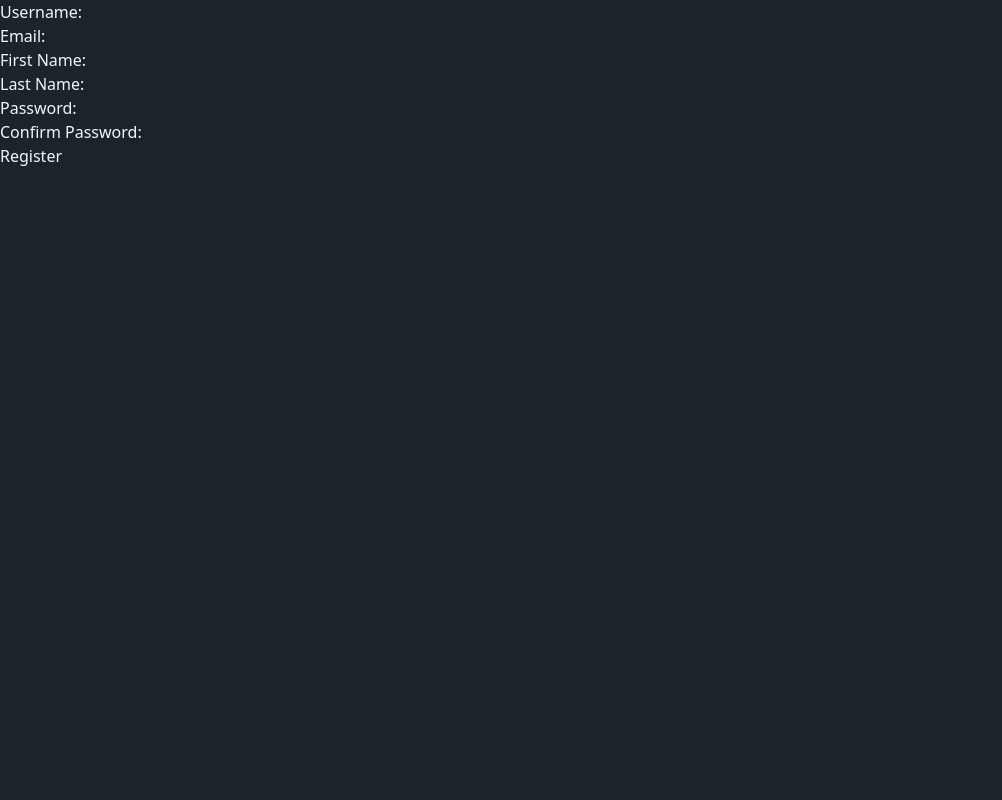
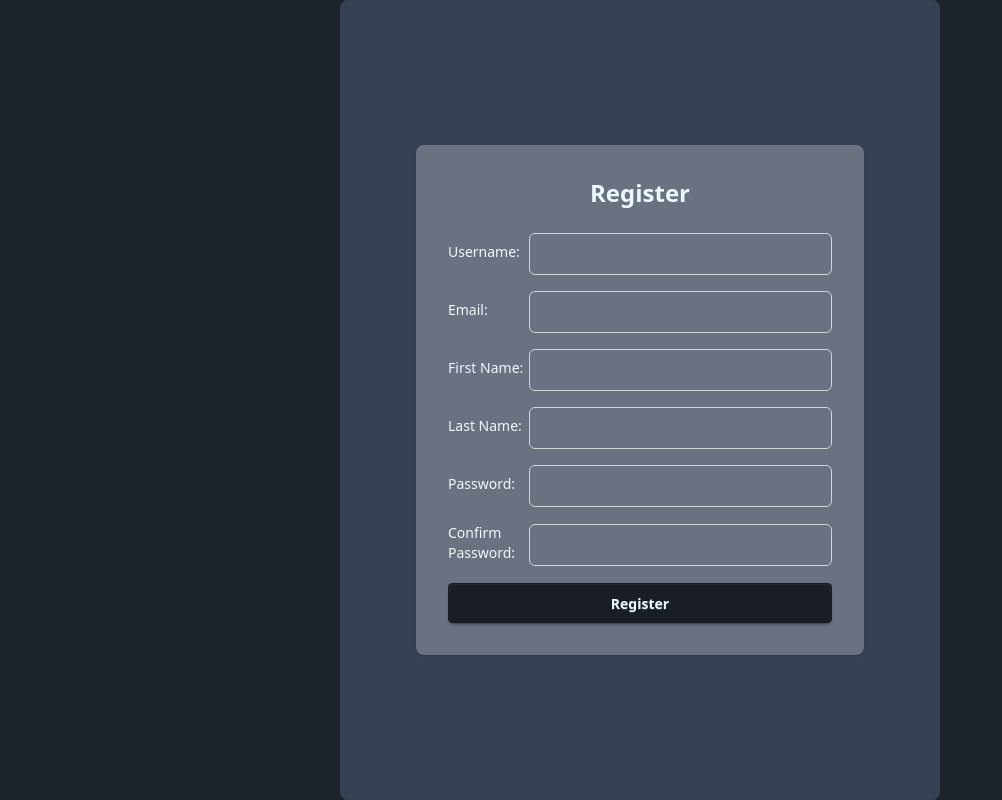
Before and after one commit to charlesmerriman/calculatorcapstoneclient, a React (Vite) app: page /register in a window 1280 px wide. Shown: the whole page, without its empty margins (0-1002 px from the left). Built offline with nearby package versions, Linux system fonts and the light colour scheme.

Commit message:
Finishing touches for MVP

```diff
--- a/src/components/auth/Login.tsx
+++ b/src/components/auth/Login.tsx
@@ -28,40 +28,54 @@ export const Login: React.FC = () => {
 	}
 
 	return (
-		<div>
-			<h2>Login</h2>
-			<form onSubmit={handleSubmit(handleLoginSubmit)}>
-				<div>
-					<label htmlFor="username">Username:</label>
+		<div className="min-h-screen flex flex-wrap justify-center items-center bg-gray-700 p-4 rounded-lg max-w-150 mx-auto">
+			<form
+				onSubmit={handleSubmit(handleLoginSubmit)}
+				className="shadow rounded-lg p-6 md:p-8 w-full max-w-md items-center justify-center bg-gray-500"
+			>
+				<h2 className="text-2xl font-semibold mb-6 w-full text-center">
+					Login
+				</h2>
+				<div className="mb-4 flex justify-center items-center">
+					<label
+						htmlFor="username"
+						className="block text-sm font-medium mb-1 mr-1 w-25"
+					>
+						Username:
+					</label>
 					<input
 						type="text"
 						id="username"
 						{...register("username", { required: "Username is required" })}
 						autoComplete="username"
+						className="w-full border border-gray-300 rounded-md px-3 py-2"
 					/>
 				</div>
-
-				<div>
-					<label htmlFor="password">Password:</label>
+				<div className="mb-4 flex justify-center items-center">
+					<label
+						htmlFor="password"
+						className="block text-sm font-medium mb-1 mr-1 w-25"
+					>
+						Password:
+					</label>
 					<input
 						type="password"
 						id="password"
 						{...register("password", { required: "Password is required" })}
 						autoComplete="current-password"
+						className="w-full border border-gray-300 rounded-md px-3 py-2"
 					/>
 				</div>
-
 				{errors.root && (
 					<div className="text-red-500">{errors.root.message}</div>
 				)}
-
-				<button type="submit" disabled={isSubmitting}>
+				<button type="submit" disabled={isSubmitting} className="btn w-full">
 					{isSubmitting ? "Loading..." : "Login"}
-				</button>
+				</button>{" "}
+				<section className="register-link text-center m-4">
+					<Link to="/register">Not a member yet?</Link>
+				</section>
 			</form>
-			<section className="register-link">
-				<Link to="/register">Not a member yet?</Link>
-			</section>
 		</div>
 	)
 }
--- a/src/components/auth/Register.tsx
+++ b/src/components/auth/Register.tsx
@@ -37,75 +37,116 @@ export const Register: React.FC = () => {
 	}
 
 	return (
-		<div>
-			<form onSubmit={handleSubmit(handleRegisterSubmit)}>
-				<div>
-					<label htmlFor="username">Username:</label>
+		<div className="min-h-screen flex flex-wrap justify-center items-center bg-gray-700 p-4 rounded-lg max-w-150 mx-auto">
+			<form
+				onSubmit={handleSubmit(handleRegisterSubmit)}
+				className="shadow rounded-lg p-6 md:p-8 w-full max-w-md items-center justify-center bg-gray-500"
+			>
+				<h2 className="text-2xl font-semibold mb-6 w-full text-center">
+					Register
+				</h2>
+				<div className="mb-4 flex justify-center items-center">
+					<label
+						htmlFor="username"
+						className="block text-sm font-medium mb-1 mr-1 w-25"
+					>
+						Username:
+					</label>
 					<input
 						type="text"
 						id="username"
 						{...register("username", { required: "Username is required" })}
 						autoComplete="username"
+						className="w-full border border-gray-300 rounded-md px-3 py-2"
 					/>
 					{errors.username && (
 						<span className="text-red-500">{errors.username.message}</span>
 					)}
 				</div>
 
-				<div>
-					<label htmlFor="email">Email:</label>
+				<div className="mb-4 flex justify-center items-center">
+					<label
+						htmlFor="email"
+						className="block text-sm font-medium mb-1 mr-1 w-25"
+					>
+						Email:
+					</label>
 					<input
 						type="text"
 						id="email"
 						{...register("email", { required: "Email is required" })}
 						autoComplete="email"
+						className="w-full border border-gray-300 rounded-md px-3 py-2"
 					/>
 					{errors.email && (
 						<span className="text-red-500">{errors.email.message}</span>
 					)}
 				</div>
 
-				<div>
-					<label htmlFor="first_name">First Name:</label>
+				<div className="mb-4 flex justify-center items-center">
+					<label
+						htmlFor="first_name"
+						className="block text-sm font-medium mb-1 mr-1 w-25"
+					>
+						First Name:
+					</label>
 					<input
 						type="text"
 						id="first_name"
 						{...register("first_name", { required: "First name is required" })}
 						autoComplete="given-name"
+						className="w-full border border-gray-300 rounded-md px-3 py-2"
 					/>
 					{errors.first_name && (
 						<span className="text-red-500">{errors.first_name.message}</span>
 					)}
 				</div>
 
-				<div>
-					<label htmlFor="last_name">Last Name:</label>
+				<div className="mb-4 flex justify-center items-center">
+					<label
+						htmlFor="last_name"
+						className="block text-sm font-medium mb-1 mr-1 w-25"
+					>
+						Last Name:
+					</label>
 					<input
 						type="text"
 						id="last_name"
 						{...register("last_name", { required: "Last name is required" })}
 						autoComplete="last_name"
+						className="w-full border border-gray-300 rounded-md px-3 py-2"
 					/>
 					{errors.last_name && (
 						<span className="text-red-500">{errors.last_name.message}</span>
 					)}
 				</div>
 
-				<div>
-					<label htmlFor="password">Password:</label>
+				<div className="mb-4 flex justify-center items-center">
+					<label
+						htmlFor="password"
+						className="block text-sm font-medium mb-1 mr-1 w-25"
+					>
+						Password:
+					</label>
 					<input
 						type="password"
 						id="password"
 						{...register("password", { required: "Password is required" })}
 						autoComplete="new-password"
+						className="w-full border border-gray-300 rounded-md px-3 py-2"
 					/>
 					{errors.password && (
 						<span className="text-red-500">{errors.password.message}</span>
 					)}
 				</div>
 
-				<div>
-					<label htmlFor="confirmPassword">Confirm Password:</label>
+				<div className="mb-4 flex justify-center items-center">
+					<label
+						htmlFor="confirmPassword"
+						className="block text-sm font-medium mb-1 mr-1 w-25"
+					>
+						Confirm Password:
+					</label>
 					<input
 						type="password"
 						id="confirmPassword"
@@ -115,6 +156,7 @@ export const Register: React.FC = () => {
 								value === password || "Passwords do not match"
 						})}
 						autoComplete="new-password"
+						className="w-full border border-gray-300 rounded-md px-3 py-2"
 					/>
 					{errors.confirmPassword && (
 						<span className="text-red-500">
@@ -127,7 +169,7 @@ export const Register: React.FC = () => {
 					<div className="text-red-500">{errors.root.message}</div>
 				)}
 
-				<button type="submit" disabled={isSubmitting}>
+				<button type="submit" disabled={isSubmitting} className="btn w-full">
 					{isSubmitting ? "Registering..." : "Register"}
 				</button>
 			</form>
--- a/src/components/carat-calculator/BannerRow.tsx
+++ b/src/components/carat-calculator/BannerRow.tsx
@@ -126,11 +126,19 @@ export const BannerRow = ({
 		setUserPlannedBannerData(updatedUserPlannedBannerData)
 	}
 
+	const customStyles = {
+		option: (provided) => ({
+			...provided,
+			color: "#000"
+		})
+	}
+
 	return (
 		<div className="m-4 w-full">
 			<div>
 				<h1>Type:</h1>
 				<Select
+					styles={customStyles}
 					defaultValue={{
 						value: bannerType,
 						label: bannerType.name,
@@ -150,6 +158,7 @@ export const BannerRow = ({
 			<div>
 				<h1>Target Banner:</h1>
 				<Select
+					styles={customStyles}
 					defaultValue={
 						bannerDetails
 							? {
--- a/src/components/carat-calculator/IncomeForm.tsx
+++ b/src/components/carat-calculator/IncomeForm.tsx
@@ -7,9 +7,7 @@ export const IncomeForm = () => {
 		clubRankData,
 		teamTrialsRankData,
 		championsMeetingRankData,
-		currentCarats,
-		setUserStatsData,
-		setCurrentCarats
+		setUserStatsData
 	} = useCalculatorData()
 
 	if (!userStatsData) {
@@ -25,6 +23,13 @@ export const IncomeForm = () => {
 	const championsMeetingRank = championsMeetingRankData?.find(
 		(rank) => rank.id === userStatsData.champions_meeting_rank
 	)
+
+	const customStyles = {
+		option: (provided) => ({
+			...provided,
+			color: "#000"
+		})
+	}
 
 	return (
 		<div className="border m-4">
@@ -46,6 +51,7 @@ export const IncomeForm = () => {
 				<div>
 					Club Rank:
 					<Select
+						styles={customStyles}
 						defaultValue={
 							clubRank
 								? {
@@ -71,6 +77,7 @@ export const IncomeForm = () => {
 				<div>
 					Team Trials Rank:
 					<Select
+						styles={customStyles}
 						defaultValue={
 							teamTrialsRank
 								? {
@@ -96,6 +103,7 @@ export const IncomeForm = () => {
 				<div>
 					Champion's Meeting:
 					<Select
+						styles={customStyles}
 						defaultValue={
 							championsMeetingRank
 								? {
@@ -121,6 +129,7 @@ export const IncomeForm = () => {
 				<div>
 					Daily Carat Pack?:
 					<Select
+						styles={customStyles}
 						defaultValue={
 							userStatsData
 								? userStatsData.daily_carat
--- a/src/components/navbar/Navbar.tsx
+++ b/src/components/navbar/Navbar.tsx
@@ -42,7 +42,7 @@ export const Navbar = () => {
 	}
 
 	return (
-		<nav className="flex justify-between">
+		<nav className="flex justify-between border">
 			{/*Left side*/}
 			<div className="btn btn-ghost">
 				<Link to="/">Home</Link>
--- a/src/services/CalculatorProvider.tsx
+++ b/src/services/CalculatorProvider.tsx
@@ -16,15 +16,7 @@ type CalculatorProviderProps = {
 }
 
 export const CalculatorProvider = ({ children }: CalculatorProviderProps) => {
-	const [userStatsData, setUserStatsData] = useState<UserStats>({
-		current_carat: 0,
-		uma_ticket: 0,
-		support_ticket: 0,
-		daily_carat: false,
-		club_rank: 0,
-		team_trials_rank: 0,
-		champions_meeting_rank: 0
-	})
+	const [userStatsData, setUserStatsData] = useState<UserStats | null>(null)
 	const [clubRankData, setClubRankData] = useState<ClubRank[] | []>([])
 	const [teamTrialsRankData, setTeamTrialsRankData] = useState<
 		TeamTrailsRank[] | []
```
